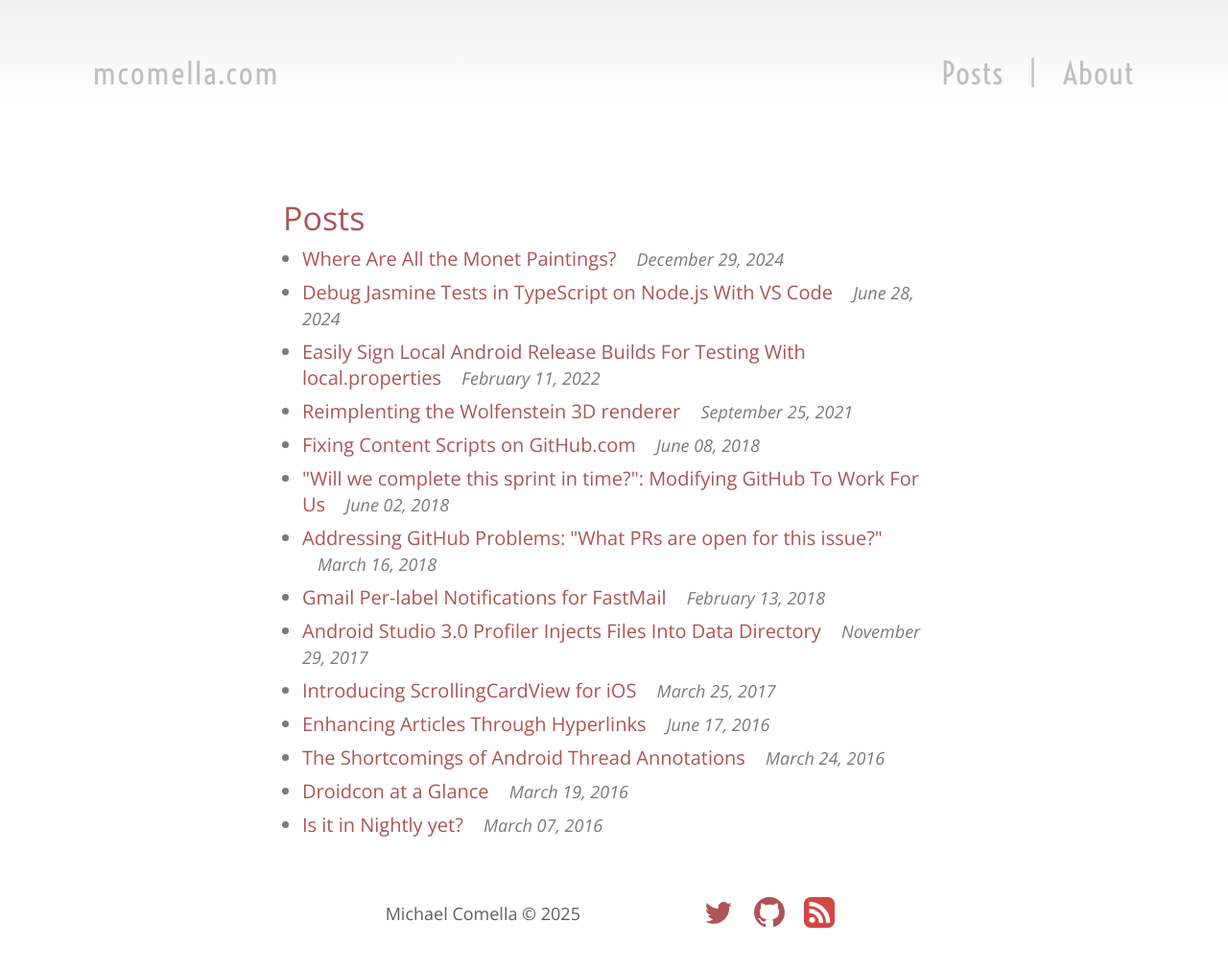
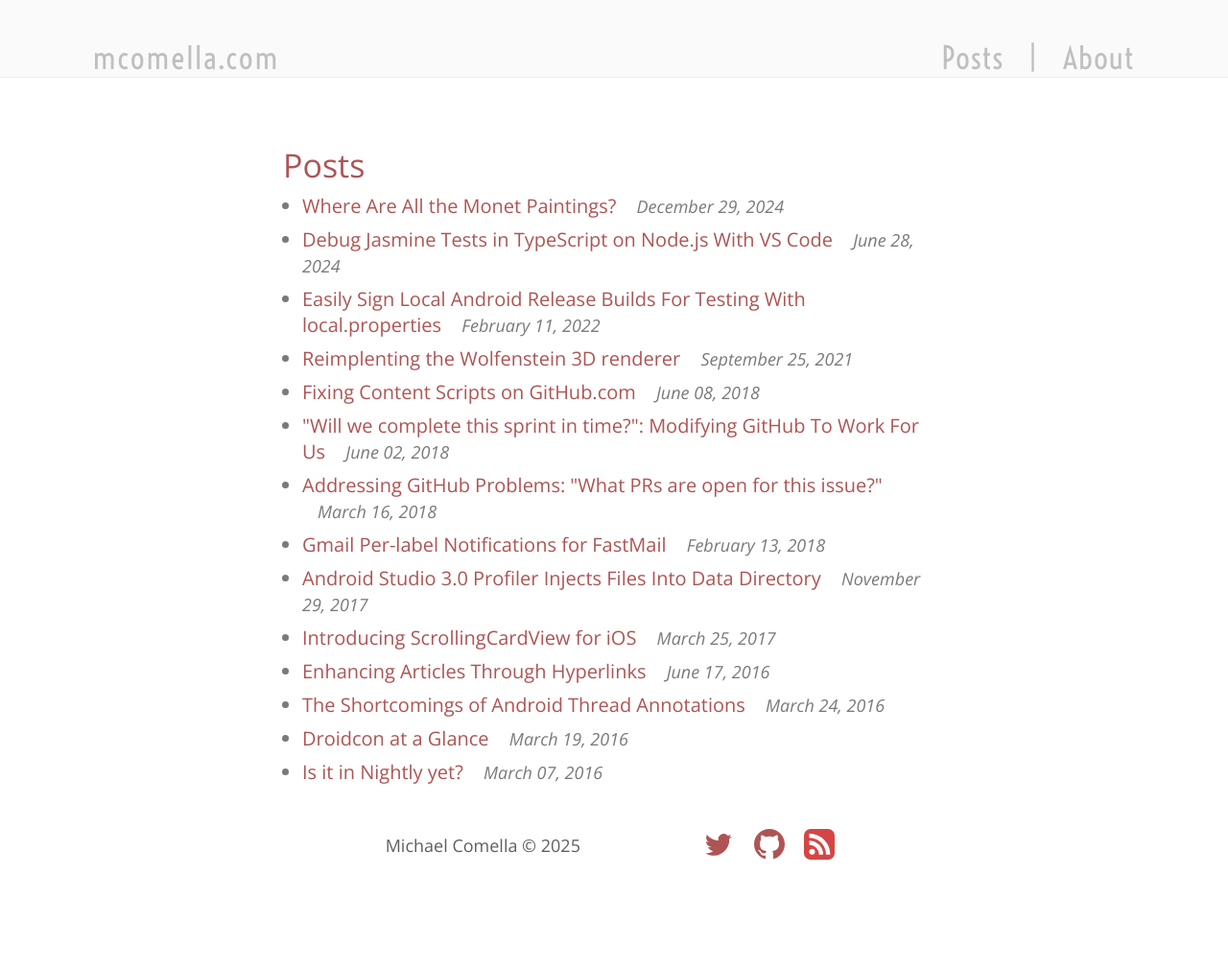
Before and after one commit to mcomella/mcomella.github.com, a Jekyll site: the page built from index.html, in a window 1280 px wide. Shown: the whole page at 96% size. Built offline with Jekyll 4.4.1, drawn with Linux system fonts in a browser that asks for light colours; after the commit the page ends 932 px from its top, so only the background shows below that.

Commit message:
remove gradient from the header.

```diff
--- a/css/main.css
+++ b/css/main.css
@@ -2,9 +2,14 @@
 layout:
 ---
 
-/* Replace default margin with padding so gradient hits the edges of the screen. */
-body { margin: 0px; }
-body > * { padding: 8px; }
+body {
+    margin: 0px;
+}
+
+body > * {
+    /* when the browser window shrinks to hug the content, retain some padding. */
+    padding: 0 8px 0 8px;
+}
 
 {% include css/syntax-highlighting.css %}
 
@@ -49,10 +54,11 @@ a:active {
 header {
     display: flex;
     justify-content: center;
-    padding-top: 56px;
-    margin-bottom: 56px;
+    padding-top: 40px;
+    margin-bottom: 68px;
+    border-bottom: 1px solid #eee;
 
-    background: linear-gradient(180deg, rgba(255, 255, 255, 0) 0%, rgba(255, 255, 255, 0) 0.01%, #FFFFFF 100%), #F0F0F0;
+    background: #fafafa;
 
     font-family: var(--font-header);
     font-size: 32px;
```
